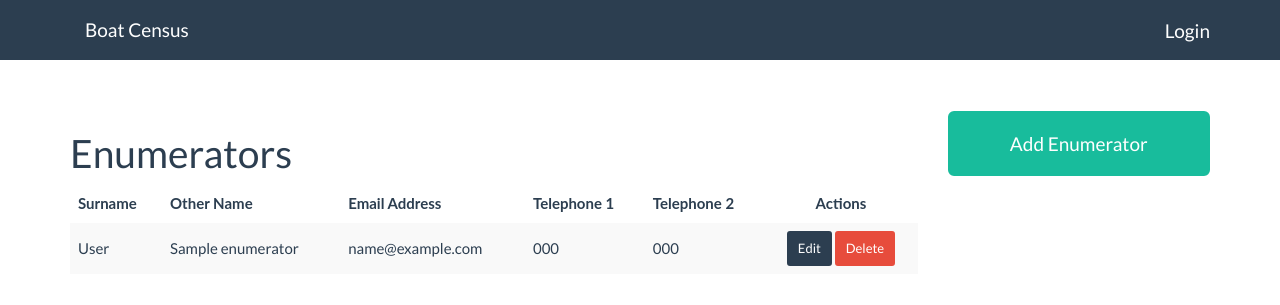
After one commit to wkigenyi/boatcensus, a Django app: page /enumerators/ in a window 1280 px wide. The commit adds this page. Shown: the top 305 px of the page. Run offline with Django 3.2, Linux system fonts and the light colour scheme; tables that the repository leaves empty hold one stand-in row (values such as "Sample post"); some libraries are stand-ins or nearby versions; some web fonts are replaced.

Commit message:
Add Enumerators

```diff
--- a/boat_census/models.py
+++ b/boat_census/models.py
@@ -72,9 +72,9 @@ class Owner(models.Model):
 class Enumerator(models.Model):
     surname_name = models.CharField(max_length=200)
     other_name = models.CharField(max_length=200)
-    tel1 = models.CharField(max_length=200)
-    tel2 = models.CharField(max_length=200)
-    email_address = models.CharField(max_length=200)
+    tel1 = models.CharField(max_length=200,help_text='Format:0712345678')
+    tel2 = models.CharField(max_length=200,help_text='Format:0712345678')
+    email_address = models.EmailField(max_length=200)
     date_of_birth = models.DateField()
 
     def __str__(self):
--- a/boat_census/templates/boat_census/base.html
+++ b/boat_census/templates/boat_census/base.html
@@ -46,6 +46,7 @@
                                         </li>
 
                                         <li><a href="{% url 'boat_census:owners' %}">Owners</a></li>
+                                        <li><a href="{% url 'boat_census:enumerators' %}">Enumerators</a></li>
                                         <li><a href="{% url 'boat_census:vessels' %}">All Vessels</a></li>
                                         <li><a href="{% url 'boat_census:vessels_per_user' user.id  %}">My Vessels</a></li>
 
--- /dev/null
+++ b/boat_census/templates/boat_census/enumerators.html
@@ -0,0 +1,47 @@
+{% extends 'boat_census/base.html' %}
+{% block title %}
+<title>Enumerators </title>
+{% endblock %}
+{% block main %}
+<h1>Enumerators</h1>
+
+{% if enumerators%}
+    <table class="table table-striped table-middle-aligned">
+        <thead>
+            <tr>
+                <th scope="col">Surname</th>
+                <th scope="col">Other Name</th>
+                <th scope="col">Email Address</th>
+                <th scope="col">Telephone 1</th>
+                <th scope="col">Telephone 2</th>
+                <th scope="col" class="text-center">Actions</th>
+            </tr>
+        </thead>
+        <tbody>
+            {% for enumerator in enumerators %}
+                <tr>
+                    <td>{{enumerator.surname_name}}</td>
+                    <td>{{enumerator.other_name}}</td>
+                    <td>{{enumerator.email_address}}</td>
+                    <td>{{enumerator.tel1}}</td>
+                    <td>{{enumerator.tel2}}</td>
+                    <td class="text-center">
+                        <div class="action-items">
+                            <a href="" class="btn btn-primary btn-sm">Edit</a>
+                            <a href="" class="btn btn-danger btn-sm">Delete</a>
+                        </div>
+                    </td>
+                </tr>
+            {% endfor %}
+        </tbody>
+    </table>
+{% else %}
+    <p>There are no enumerators yet</p>
+{% endif %}
+
+{% endblock %}
+{% block sidebar %}
+<div class="section actions">
+    <a href="{% url 'boat_census:add_enumerator' %}" class="btn btn-block btn-lg btn-success">Add Enumerator</a>
+</div>
+{% endblock %}
--- a/boat_census/urls.py
+++ b/boat_census/urls.py
@@ -11,6 +11,8 @@ urlpatterns = [
     path('boat_uses/',views.boat_uses,name='boat_uses'),
     path('colors/',views.colors,name='colors'),
     path('fuel_types/',views.fuel_types,name='fuel_types'),
+    path('enumerators/',views.enumerators,name='enumerators'),
+    path('add_enumerator/',views.add_enumerator,name='add_enumerator'),
     path('propulsion_types/',views.prop_types,name='prop_types'),
     path('add_owner/',views.add_owner,name='add_owner'),
     path('add_district/',views.add_district,name='add_district'),
--- a/boat_census/views.py
+++ b/boat_census/views.py
@@ -1,8 +1,8 @@
 from django.shortcuts import render
 from django.http import HttpResponse,HttpResponseRedirect
 from django.urls import reverse
-from .models import Owner,District,BoatType,Vessel,LandingSite,BoatClass,BoatUse,FuelType,Propulsion,Color
-from .forms import OwnerForm,DistrictForm,BoatTypeForm,VesselForm,LandingSiteForm,BoatClassForm,BoatUseForm,PropulsionForm,ColorForm,FuelTypeForm
+from .models import Owner,District,BoatType,Vessel,LandingSite,BoatClass,BoatUse,FuelType,Propulsion,Color,Enumerator
+from .forms import OwnerForm,DistrictForm,BoatTypeForm,VesselForm,LandingSiteForm,BoatClassForm,BoatUseForm,PropulsionForm,ColorForm,FuelTypeForm,EnumeratorForm
 from django.contrib.auth.models import User
 # Create your views here.
 def index(request):
@@ -14,6 +14,11 @@ def owners_view(request):
     owners = Owner.objects.all()
     context = {'owners':owners}
     return render(request,'boat_census/owners.html',context)
+def enumerators(request):
+    #For viewing the owners
+    enumerators = Enumerator.objects.all()
+    context = {'enumerators':enumerators}
+    return render(request,'boat_census/enumerators.html',context)
 
 def add_owner(request):
     #Enable users to add owners
@@ -28,6 +33,19 @@ def add_owner(request):
             return HttpResponseRedirect(reverse('boat_census:owners'))
     context = {'form':form}
     return render(request,'boat_census/add_owner.html',context)
+def add_enumerator(request):
+    #Enable users to add enumerators
+    if request.method != 'POST':
+        #Data has not been entered, present a new from
+        form = EnumeratorForm()
+    else:
+        #Data has been submitted
+        form = EnumeratorForm(request.POST)
+        if form.is_valid():
+            form.save()
+            return HttpResponseRedirect(reverse('boat_census:enumerators'))
+    context = {'form':form}
+    return render(request,'boat_census/add_enumerator.html',context)
 
 def districts(request):
     #Show districts in the Database
```
Also changed, not shown: boat_census/forms.py (+7 -1 lines), boat_census/templates/boat_census/add_enumerator.html (added, +25 -0 lines).
